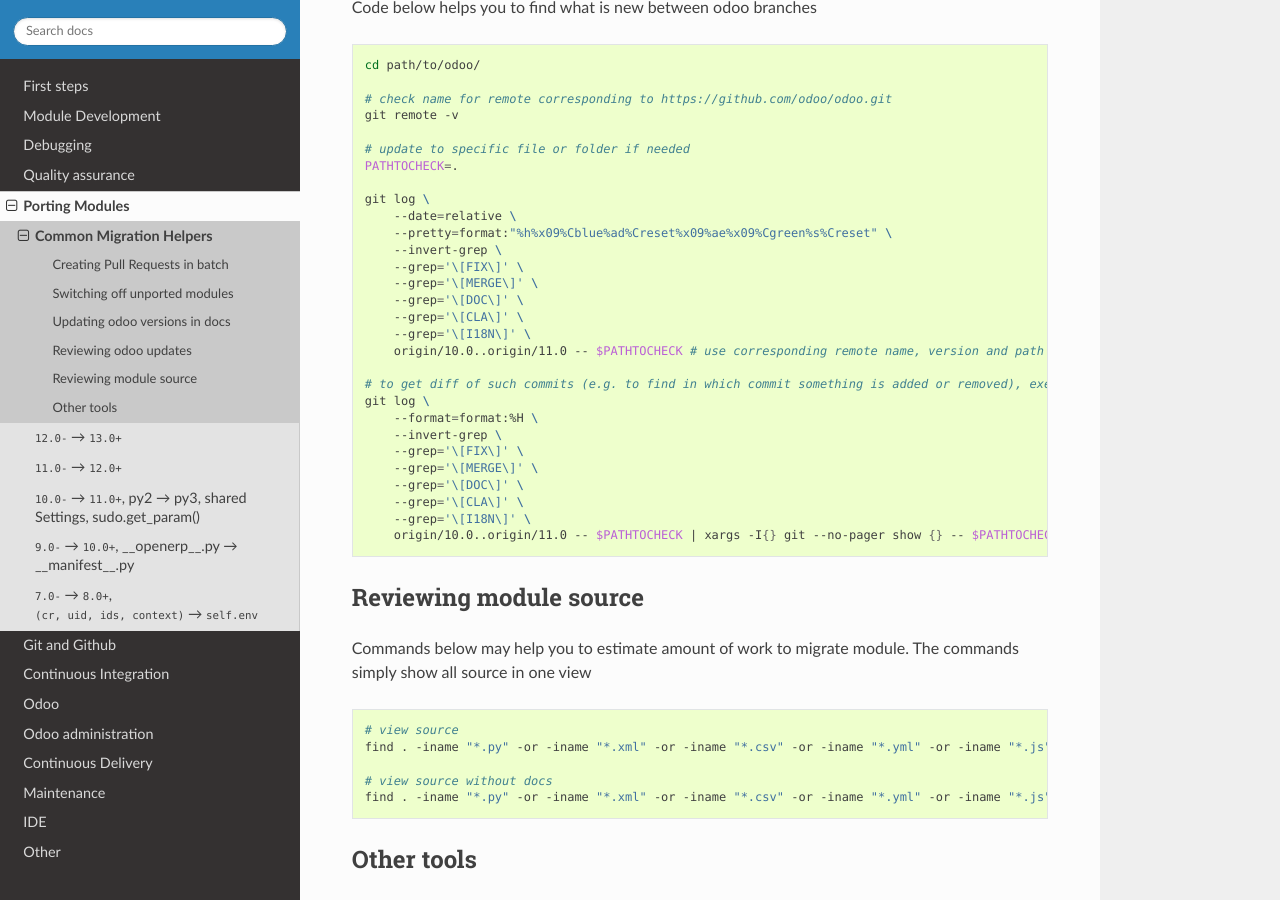
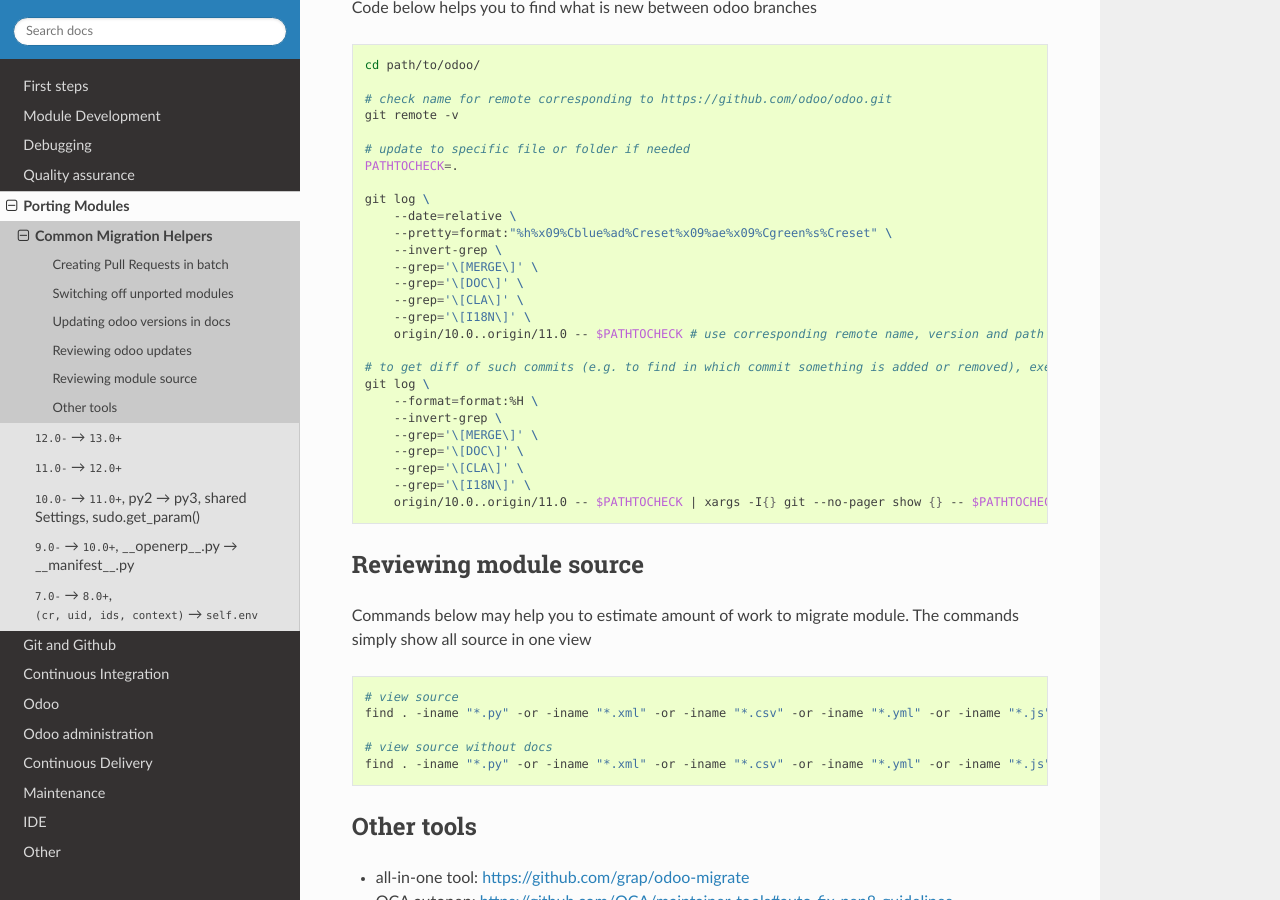
Before and after one commit to itpp-labs/odoo-development, a Sphinx documentation site: the page built from docs/migration/helpers.rst, in a window 1280 px wide and 900 px high, scrolled down 1023 px. Built offline with Sphinx 7.4.7 and the Read the Docs theme 2.0.0, drawn with Linux system fonts in a browser that asks for light colours.

Commit message:
show fix commits in the command too

```diff
--- a/docs/migration/helpers.rst
+++ b/docs/migration/helpers.rst
@@ -60,7 +60,6 @@
         --date=relative \
         --pretty=format:"%h%x09%Cblue%ad%Creset%x09%ae%x09%Cgreen%s%Creset" \
         --invert-grep \
-        --grep='\[FIX\]' \
         --grep='\[MERGE\]' \
         --grep='\[DOC\]' \
         --grep='\[CLA\]' \
@@ -71,7 +70,6 @@
     git log \
         --format=format:%H \
         --invert-grep \
-        --grep='\[FIX\]' \
         --grep='\[MERGE\]' \
         --grep='\[DOC\]' \
         --grep='\[CLA\]' \
```
